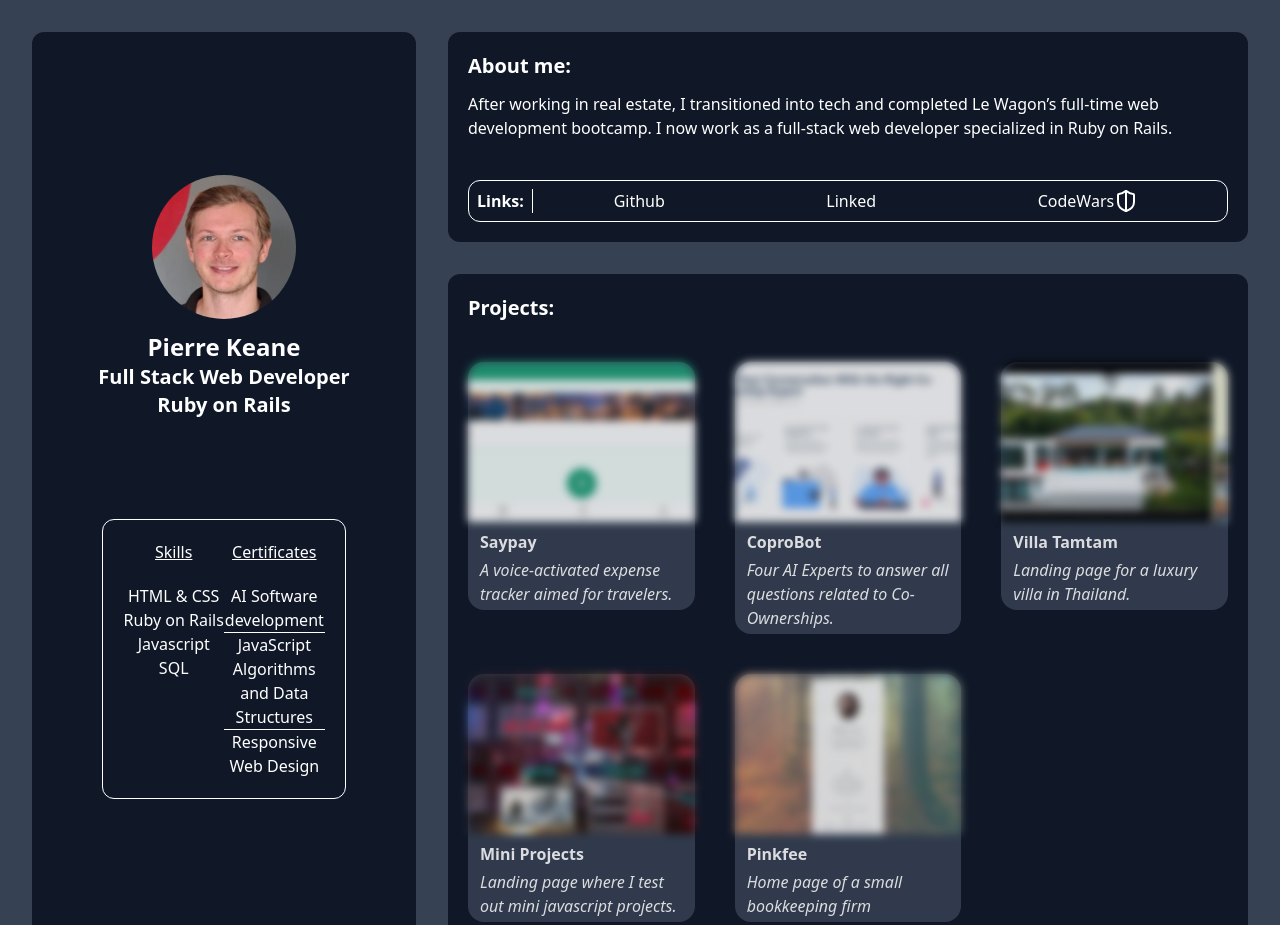
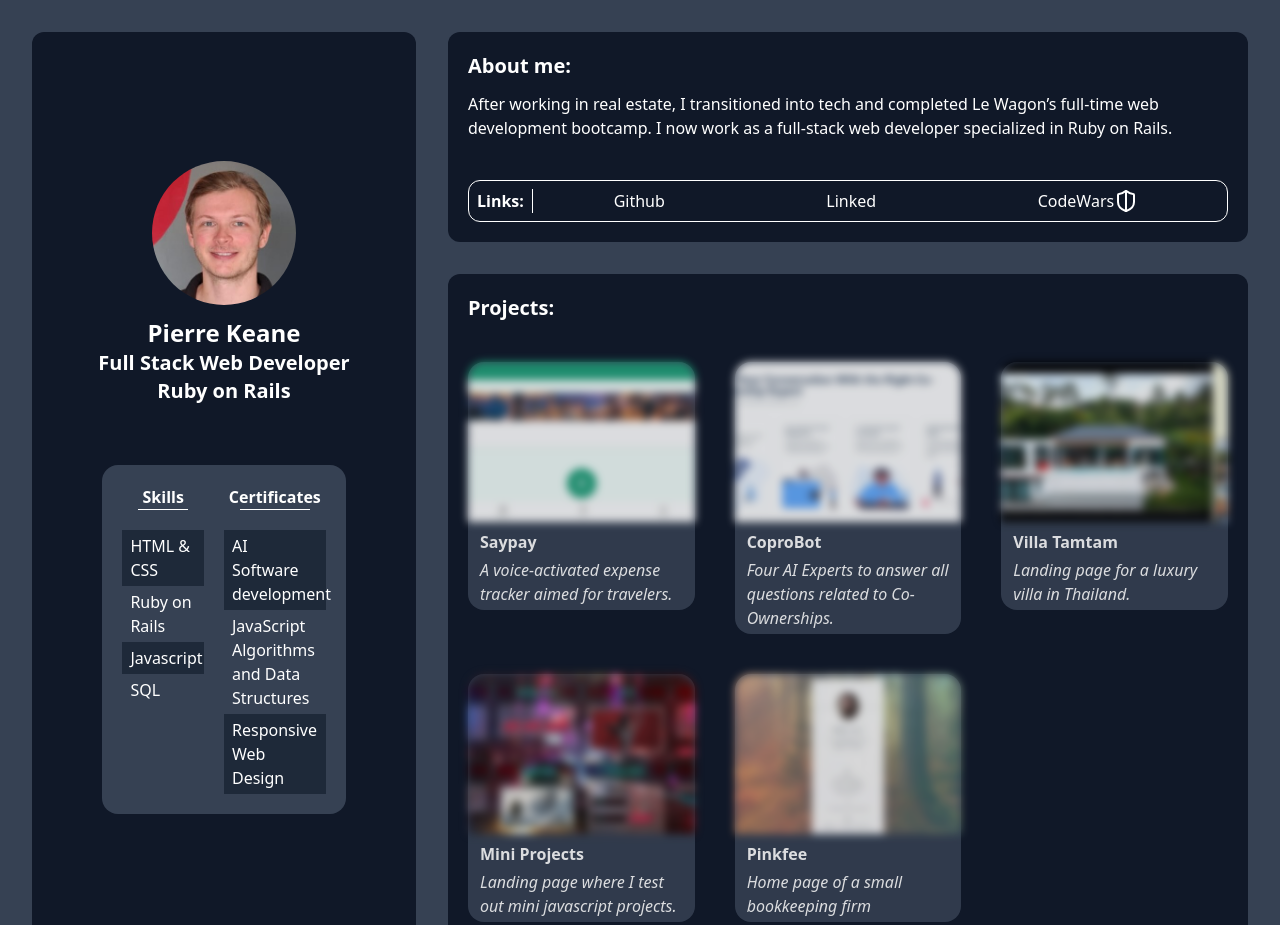
Before and after one commit to pkeane93/portfolio_page, a plain HTML site: page portfolio_page.html in a window 1280 px wide. Shown: the top 925 px of the page. Drawn offline with nearby package versions, Linux system fonts and the light colour scheme.

Commit message:
improved the banner slightly.

```diff
--- a/portfolio_page.html
+++ b/portfolio_page.html
@@ -18,31 +18,26 @@
           <p class="text-xl font-semibold">Full Stack Web Developer</p>
           <p class="text-xl font-semibold"> Ruby on Rails</p>
 
-          <div id="proficiency" class="flex mt-25 w-4/5 rounded-xl border border-white p-5">
+          <div id="proficiency" class="flex gap-5 mt-15 w-4/5 rounded-2xl bg-gray-700 p-5">
 
-            <div id="skills w-1/2" class="w-1/2 text-center">
-              <p class="underline mb-5">Skills</p>
-              <ul>
-                <li>HTML & CSS</li>
-                <li>Ruby on Rails</li>
-                <li>Javascript</li>
-                <li>SQL</li>
+            <div id="skills" class="w-1/2">
+              <p class="text-center font-semibold">Skills</p>
+              <hr class="mx-4">
+              <ul class="mt-5 text-left">
+                <li class="py-1 pl-2 odd:bg-gray-800">HTML & CSS</li>
+                <li class="py-1 pl-2 odd:bg-gray-800">Ruby on Rails</li>
+                <li class="py-1 pl-2 odd:bg-gray-800">Javascript</li>
+                <li class="py-1 pl-2 odd:bg-gray-800">SQL</li>
               </ul>
             </div>
 
-            <div id="certificates" class="w-1/2 text-center">
-              <p class="underline mb-5">Certificates</p>
-              <ul>
-                <!-- LeWagon -->
-                <li>AI Software development</li>
-                <hr>
-
-                <!-- Javascript -->
-                <li>JavaScript Algorithms and Data Structures</li>
-                <hr>
-
-                <!-- FreecodeCamp Front end-->
-                <li>Responsive Web Design</li>
+            <div id="certificates" class="w-1/2">
+              <p class="text-center font-semibold">Certificates</p>
+              <hr class="mx-4">
+              <ul class="mt-5 text-left">
+                <li class="py-1 px-2 odd:bg-gray-800">AI Software development</li>
+                <li class="py-1 px-2 odd:bg-gray-800">JavaScript Algorithms and Data Structures</li>
+                <li class="py-1 px-2 odd:bg-gray-800">Responsive Web Design</li>
               </ul>
             </div>
 
@@ -74,7 +69,7 @@
 
               <!-- Saypay -->
               <a href="https://saypay-e3ad5f6bb544.herokuapp.com/" target="_blank">
-                <div class="card group rounded-2xl opacity-85 hover:opacity-100 hover:border-white bg-gray-700 hover:scale-101">
+                <div class="card group rounded-2xl opacity-85 hover:opacity-100 bg-gray-700 hover:scale-101">
                   <figure>
                     <img src="images/Saypay.jpg" class="w-full h-40 object-cover rounded-t-2xl group-hover:blur-none blur-xs transition">
                   </figure>
@@ -85,7 +80,7 @@
 
               <!-- Coprobot -->
               <a href="https://coprobot-fa964938053a.herokuapp.com/" target="_blank">
-                <div class="card group rounded-2xl opacity-85 hover:opacity-100 hover:border-white bg-gray-700 hover:scale-101">
+                <div class="card group rounded-2xl opacity-85 hover:opacity-100 bg-gray-700 hover:scale-101">
                   <figure>
                     <img src="images/Coprobot.jpg" class="w-full h-40 object-cover rounded-t-2xl group-hover:blur-none blur-xs transition">
                   </figure>
@@ -96,7 +91,7 @@
 
               <!-- Villa Tamtam -->
               <a href="https://tamtamsamui.netlify.app/" target="_blank">
-                <div class="card group rounded-2xl opacity-85 hover:opacity-100 hover:border-white bg-gray-700 hover:scale-101">
+                <div class="card group rounded-2xl opacity-85 hover:opacity-100 bg-gray-700 hover:scale-101">
                   <figure>
                     <img src="images/Villa_Tamtam.jpg" class="w-full h-40 object-cover rounded-t-2xl group-hover:blur-none blur-xs transition">
                   </figure>
@@ -107,7 +102,7 @@
 
               <!-- Mini Projects -->
               <a href="https://pke-mini-projects.netlify.app/" target="_blank">
-                <div class="card group rounded-2xl opacity-85 hover:opacity-100 hover:border-white bg-gray-700 hover:scale-101">
+                <div class="card group rounded-2xl opacity-85 hover:opacity-100 bg-gray-700 hover:scale-101">
                   <figure>
                     <img src="images/mini_projects.jpg" class="w-full h-40 object-cover rounded-t-2xl group-hover:blur-none blur-xs transition">
                   </figure>
@@ -117,7 +112,7 @@
               </a>
 
               <!-- Pinkfee -->
-              <div class="card group rounded-2xl opacity-85 hover:opacity-100 hover:border-white bg-gray-700 hover:scale-101">
+              <div class="card group rounded-2xl opacity-85 hover:opacity-100 bg-gray-700 hover:scale-101">
                 <figure>
                   <img src="images/Pinkfee.jpg" class="w-full h-40 object-cover rounded-t-2xl group-hover:blur-none blur-xs transition">
                 </figure>
@@ -126,7 +121,7 @@
               </div>
 
               <!-- Placeholder
-              <div class="card group rounded-2xl opacity-85 hover:opacity-100 hover:border-white bg-gray-700 hover:scale-101">
+              <div class="card group rounded-2xl opacity-85 hover:opacity-100 bg-gray-700 hover:scale-101">
                 <figure>
                   <img src="images/test.png" class="w-full h-40 object-cover rounded-t-2xl group-hover:blur-none blur-xs transition">
                 </figure>
@@ -135,10 +130,9 @@
               </div> -->
 
             </div>
+
           </div>
-
         </div>
-
       </div>
 
         <!-- Run Lucide-Icons -->
```
